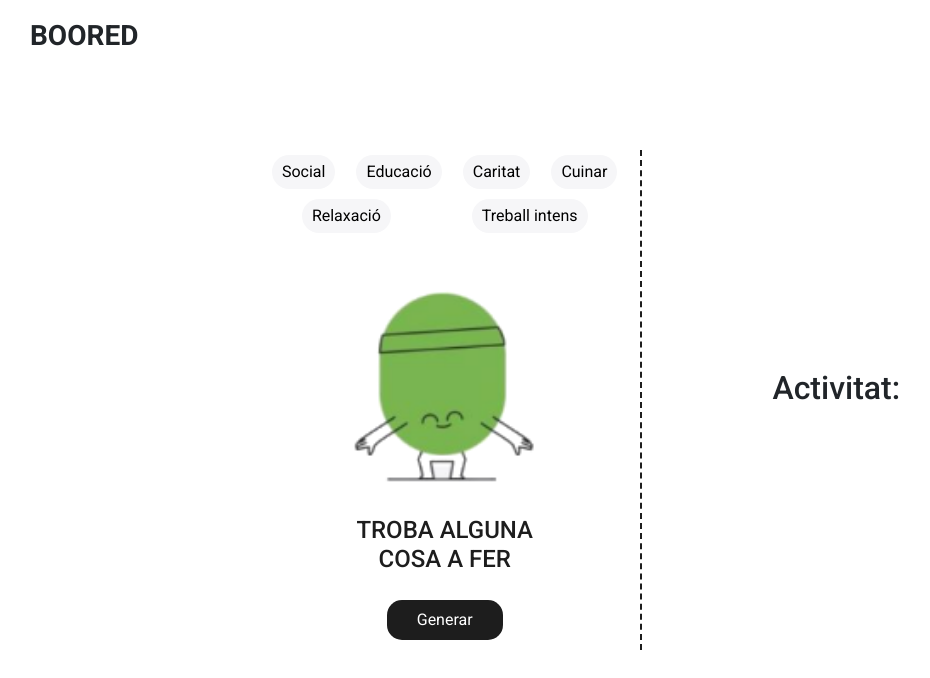
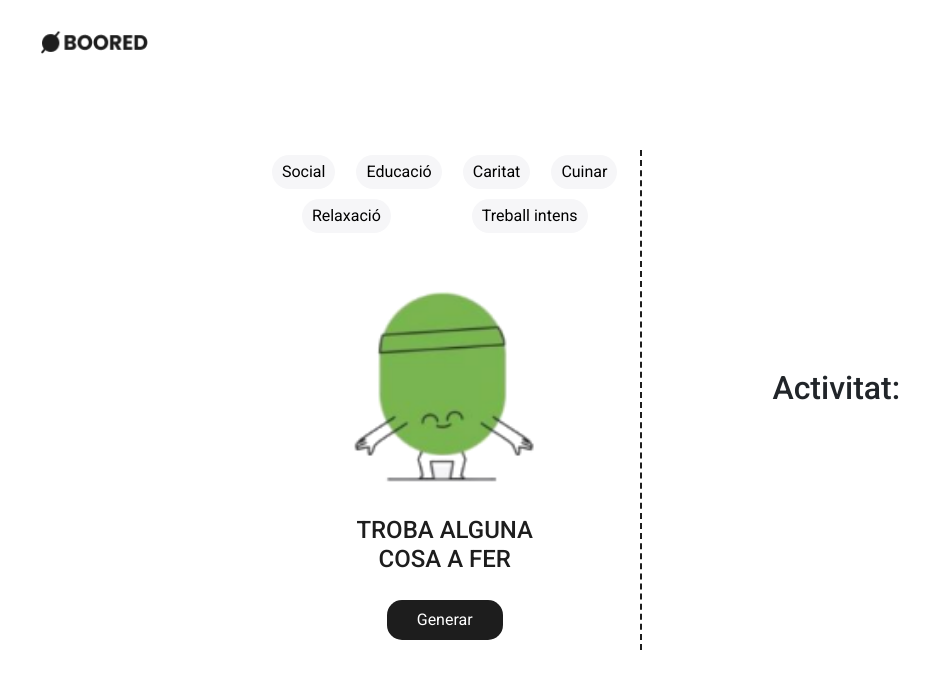
Before and after one commit to xapolin1979/hackato_marketplace_prueba, a plain HTML site: page index.html in a window 1280 px wide. Shown: the whole page, without its empty margins (0-930 px from the left). Drawn offline with nearby package versions, Linux system fonts and the light colour scheme.

Commit message:
prueba it academy

```diff
--- a/index.html
+++ b/index.html
@@ -13,7 +13,7 @@
 <body>
 
     <nav>
-        <h3>BOORED</h3>
+        <img src="./img/logo.png" alt="">
     </nav>
     <div class="container d-flex justify-content-center align-items-center">
         <div class="row ">
--- a/style.css
+++ b/style.css
@@ -13,9 +13,9 @@ nav {
   justify-content: start;
   align-items: center;
 }
-nav h3 {
+nav img {
   margin-left: 30px;
-  font-weight: bolder;
+
 }
 .container {
   height: 80vh;
```
Also changed, not shown: img/logo.png (added).
